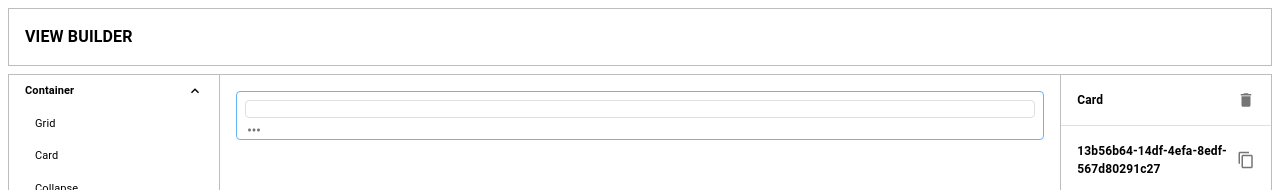
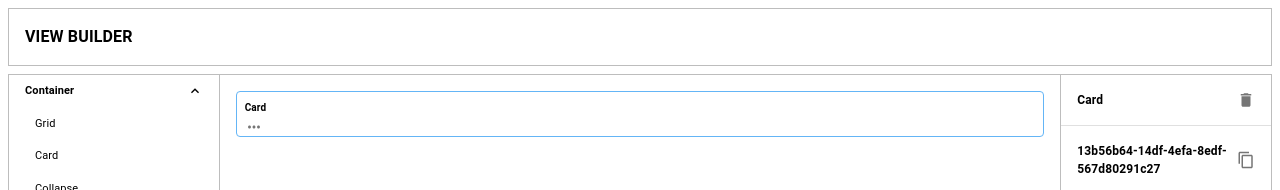
Before and after one commit to DanJul572/ZApp_Web_App, a Next.js app: page /view/create in a window 1280 px wide. Both pictures are taken after a click on the button "Card". Shown: the top 190 px of the page. Built offline with nearby package versions, Linux system fonts and the light colour scheme.

Commit message:
remove border and padding card component

```diff
--- a/src/app/view/create/content/index.js
+++ b/src/app/view/create/content/index.js
@@ -59,7 +59,14 @@ const Content = props => {
             if (type === CONTAINER_TYPE.card.value) {
                 return (
                     <Container key={id} component={component}>
-                        <Box border={1} borderColor={grey[300]} borderRadius={1} padding={1}>
+                        <Box
+                            border={section.length ? 1 : 0}
+                            borderColor={grey[300]}
+                            borderRadius={1}
+                            padding={section.length ? 1 : 0}>
+                            <Typography fontSize={10} fontWeight="bold">
+                                Card
+                            </Typography>
                             <Box>
                                 {section &&
                                     section.length > 0 &&
@@ -70,7 +77,7 @@ const Content = props => {
                 );
             } else if (type === CONTAINER_TYPE.grid.value) {
                 return (
-                    <Container key={id} component={component} padding={1}>
+                    <Container key={id} component={component}>
                         <Grid container>
                             <Grid item xs={12}>
                                 <Typography fontSize={10} fontWeight="bold">
@@ -148,7 +155,7 @@ const Content = props => {
             if (type === BUTTON_TYPE.button.value) {
                 return (
                     <Container key={id} component={component}>
-                        <Button size="small" variant="contained" disabled={true} style={{display: 'block'}}>
+                        <Button size="small" variant="contained" style={{display: 'block'}}>
                             Button
                         </Button>
                     </Container>
```
